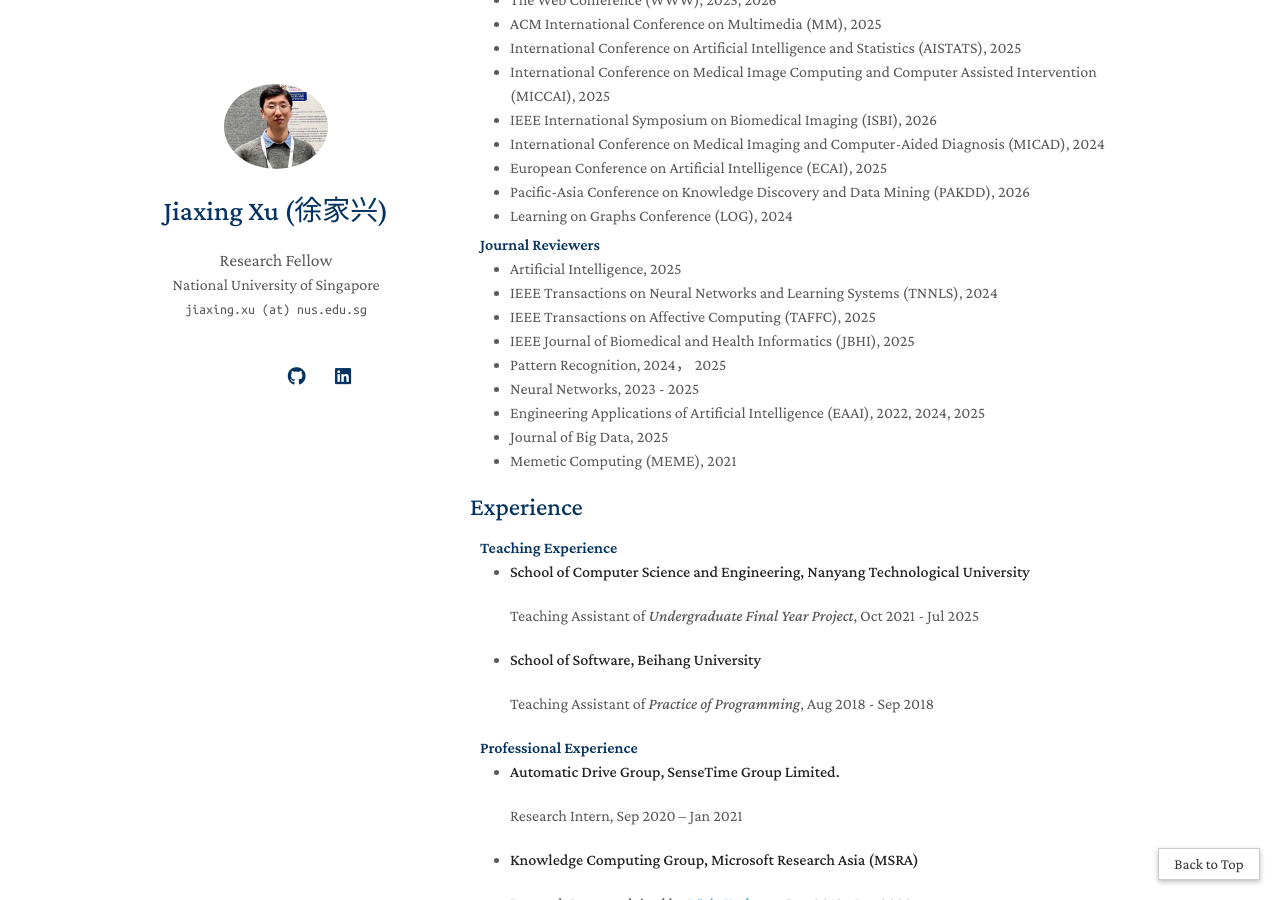
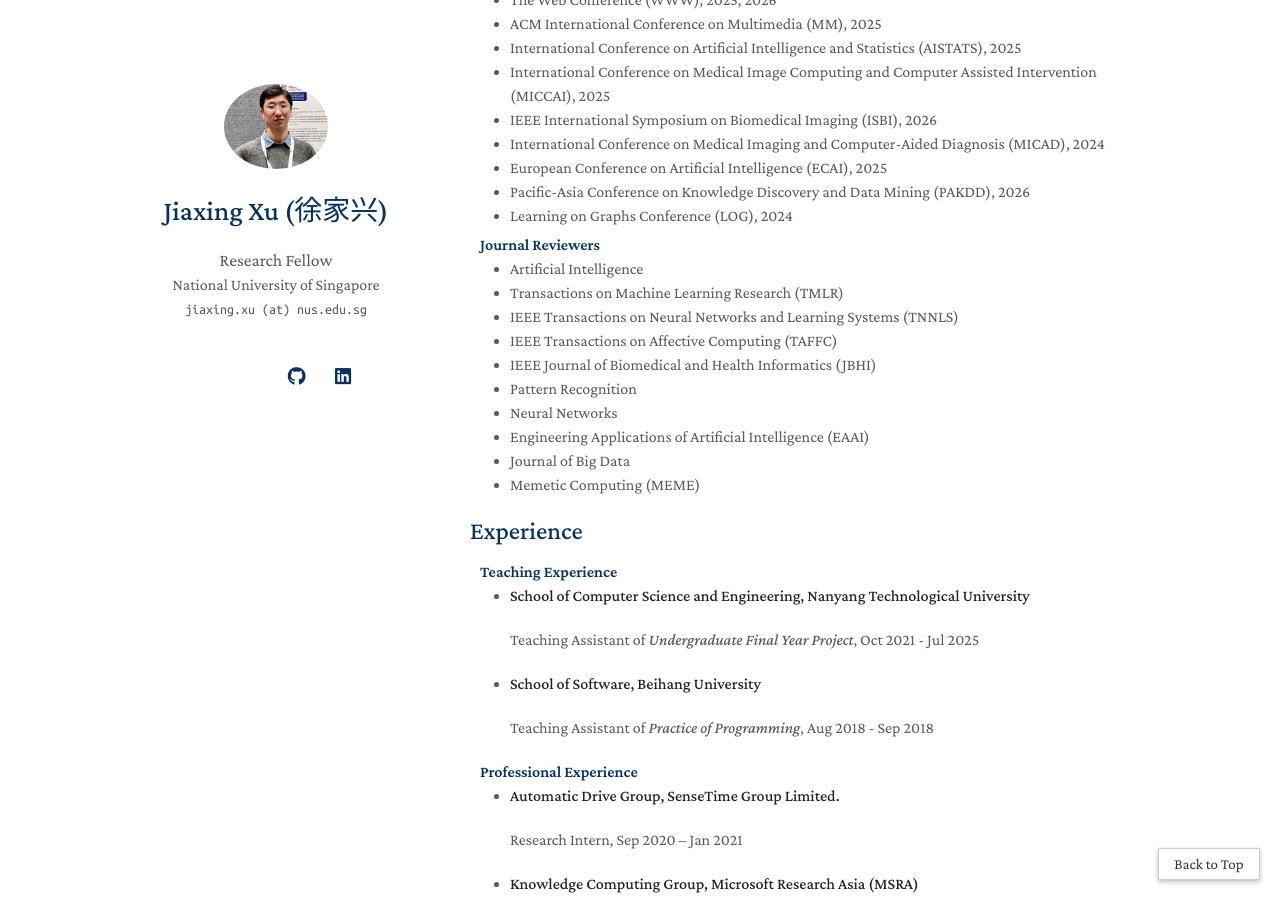
Before and after one commit to AngusMonroe/angusmonroe.github.io, a Jekyll site: the page built from index.md, in a window 1280 px wide and 900 px high, scrolled down 3208 px. Built offline with Jekyll 4.4.1, drawn with Linux system fonts in a browser that asks for light colours; a style sheet for code colours, icons or effects is not loaded; our own code applies the rules of GitHub Pages for plain Markdown files.

Commit message:
Update reviewers

```diff
--- a/_includes/services.md
+++ b/_includes/services.md
@@ -23,13 +23,14 @@
 <h4 style="margin:0 10px 0;">Journal Reviewers</h4>
 
 <ul style="margin:0 0 20px;">
-	<li><autocolor>Artificial Intelligence, 2025</autocolor></li>
-  <li><autocolor>IEEE Transactions on Neural Networks and Learning Systems (TNNLS), 2024</autocolor></li>
-  <li><autocolor>IEEE Transactions on Affective Computing (TAFFC), 2025</autocolor></li>
-  <li><autocolor>IEEE Journal of Biomedical and Health Informatics (JBHI), 2025</autocolor></li>
-  <li><autocolor>Pattern Recognition, 2024， 2025</autocolor></li>
-  <li><autocolor>Neural Networks, 2023 - 2025</autocolor></li>
-  <li><autocolor>Engineering Applications of Artificial Intelligence (EAAI), 2022, 2024, 2025</autocolor></li>
-  <li><autocolor>Journal of Big Data, 2025</autocolor></li>
-  <li><autocolor>Memetic Computing (MEME), 2021</autocolor></li>
+	<li><autocolor>Artificial Intelligence</autocolor></li>
+	<li><autocolor>Transactions on Machine Learning Research (TMLR)</autocolor></li>
+  <li><autocolor>IEEE Transactions on Neural Networks and Learning Systems (TNNLS)</autocolor></li>
+  <li><autocolor>IEEE Transactions on Affective Computing (TAFFC)</autocolor></li>
+  <li><autocolor>IEEE Journal of Biomedical and Health Informatics (JBHI)</autocolor></li>
+  <li><autocolor>Pattern Recognition</autocolor></li>
+  <li><autocolor>Neural Networks</autocolor></li>
+  <li><autocolor>Engineering Applications of Artificial Intelligence (EAAI)</autocolor></li>
+  <li><autocolor>Journal of Big Data</autocolor></li>
+  <li><autocolor>Memetic Computing (MEME)</autocolor></li>
 </ul>
```
